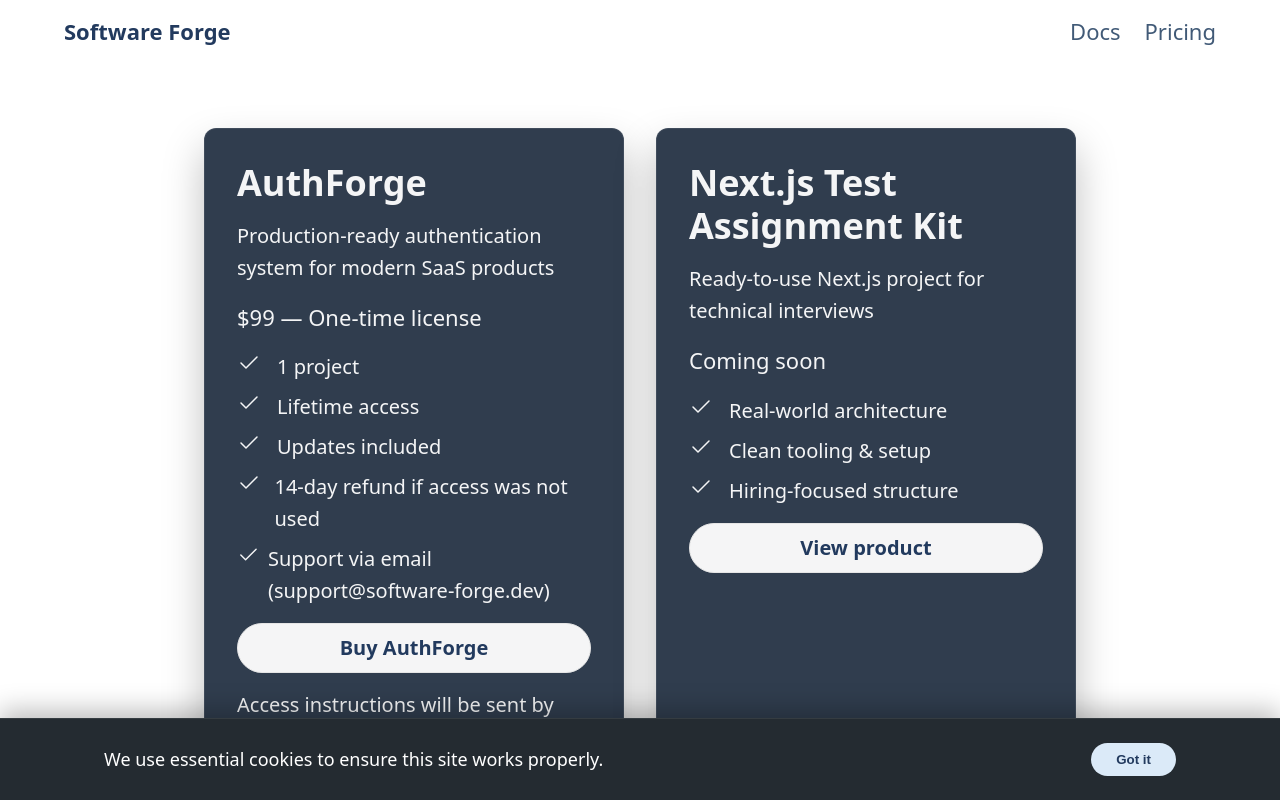
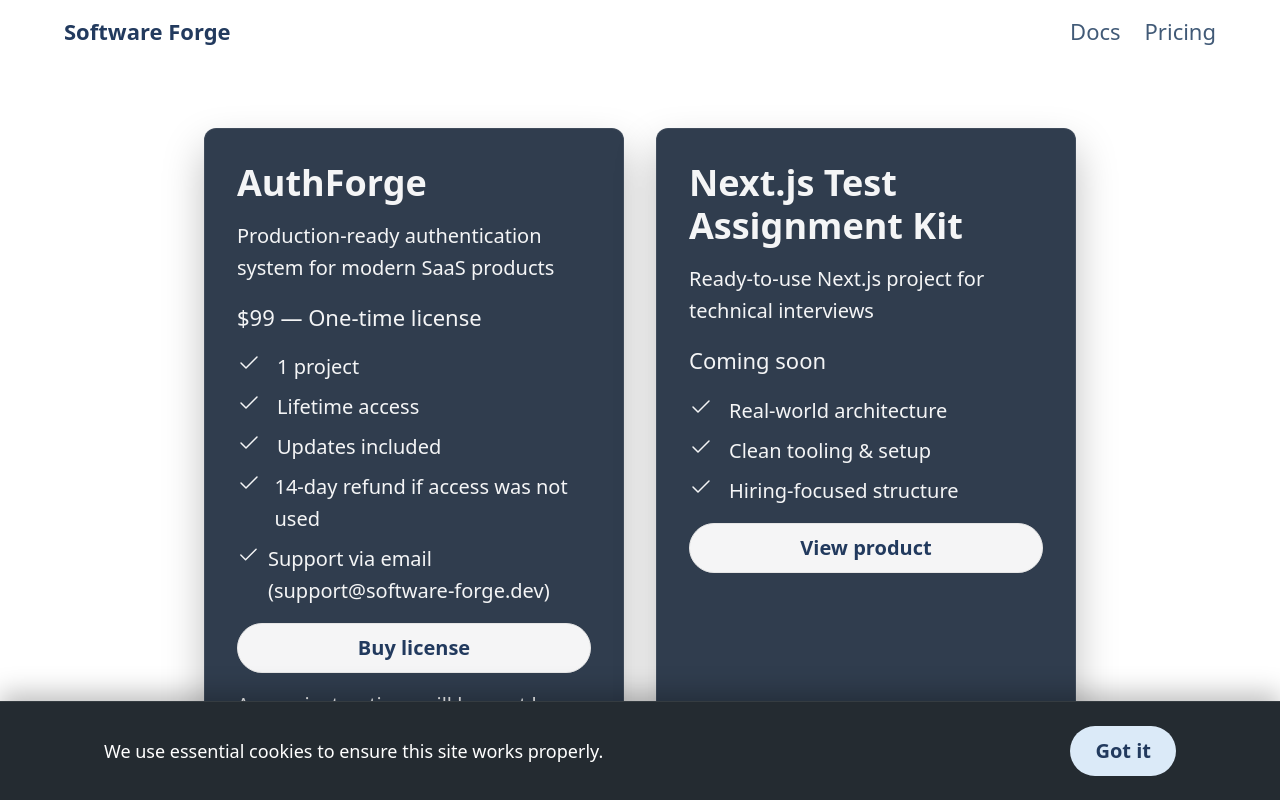
Before and after one commit to Grammeri/nextjs-landing, a Next.js app: page /pricing in a window 1280 px wide. Shown: the top 800 px of the page. Built offline with nearby package versions, Linux system fonts and the light colour scheme.

Commit message:
feat(authforge): smooth-scroll to pricing card

```diff
--- a/src/app/pricing/page.tsx
+++ b/src/app/pricing/page.tsx
@@ -1,16 +1,34 @@
 import { PRICING_CARDS } from '@/shared/config/products/pricing';
 import { PricingCard } from '@/shared/ui/pricing-card';
+import AuthForgePricingCard from '@/shared/ui/product-pricing/AuthForgePricingCard';
 import styles from './page.module.css';
 
-export default function PricingPage() {
+type PricingPageProps = {
+  searchParams?: {
+    product?: string;
+  };
+};
+
+export default function PricingPage({ searchParams }: PricingPageProps) {
+  const product = searchParams?.product;
+  const nextJsTestKitCard = PRICING_CARDS.find(
+    (card) => card.ctaHref === '/products/nextjs-test-kit',
+  );
+
   return (
     <section className={styles.page}>
       <div className={styles.grid}>
-        {PRICING_CARDS.map((card) => (
-          <div key={card.title} className={styles.card}>
-            <PricingCard {...card} />
+        {(!product || product === 'authforge') && (
+          <div className={styles.card}>
+            <AuthForgePricingCard />
           </div>
-        ))}
+        )}
+
+        {(!product || product === 'nextjs-test-kit') && nextJsTestKitCard && (
+          <div className={styles.card}>
+            <PricingCard {...nextJsTestKitCard} />
+          </div>
+        )}
       </div>
     </section>
   );
--- a/src/shared/config/products/authforge.ts
+++ b/src/shared/config/products/authforge.ts
@@ -13,7 +13,7 @@ export const AUTHFORGE_PRICING_CARD: PricingCardProps = {
     { text: '14-day refund if access was not used' },
     { text: `Support via email (${AUTHFORGE_SUPPORT_EMAIL})` },
   ],
-  ctaLabel: 'Buy AuthForge',
-  ctaHref: '/pricing#authforge',
+  ctaLabel: 'Buy license',
+  ctaHref: '/pricing?product=authforge',
   footerNote: 'Access instructions will be sent by email after purchase',
 };
--- a/src/shared/ui/button/Button.module.css
+++ b/src/shared/ui/button/Button.module.css
@@ -1,4 +1,7 @@
 .button {
+  all: unset; /* 🔑 ВАЖНО: убираем browser default у button */
+  box-sizing: border-box;
+
   display: inline-flex;
   align-items: center;
   justify-content: center;
```
Also changed, not shown: src/app/products/authforge/page.tsx (+11 -2 lines), src/app/pricing/page.module.css (indentation only).
